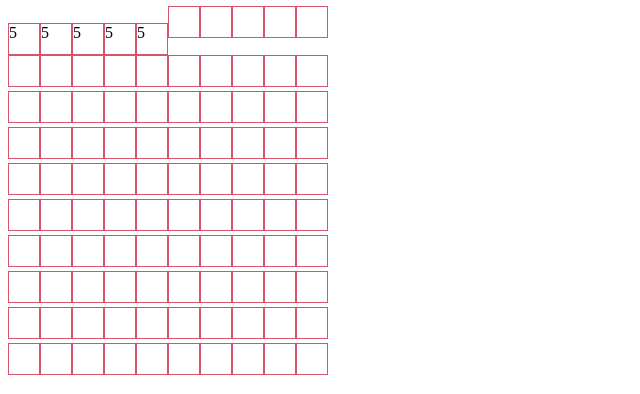
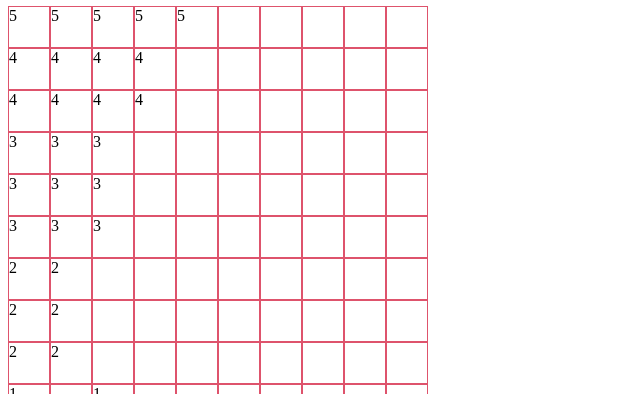
Before and after one commit to DayanWalter/TOP-battleship, a website built with webpack: page src/template.html in a window 1280 px wide. Shown: the part 69-463 px from the top of the page, without its empty margins (0-640 px from the left). Built offline with nearby package versions, Linux system fonts and the light colour scheme.

Commit message:
Added css for vertical align

```diff
--- a/src/modules/Player.js
+++ b/src/modules/Player.js
@@ -86,30 +86,30 @@ class Player {
 
   placeStatic() {
     this.placeShip(0, 0, 5, 'x');
-    // this.placeShip(1, 0, 4, 'x');
-    // this.placeShip(2, 0, 4, 'x');
-    // this.placeShip(3, 0, 3, 'x');
-    // this.placeShip(4, 0, 3, 'x');
-    // this.placeShip(5, 0, 3, 'x');
-    // this.placeShip(6, 0, 2, 'x');
-    // this.placeShip(7, 0, 2, 'x');
-    // this.placeShip(8, 0, 2, 'x');
-    // this.placeShip(9, 0, 1, 'x');
-    // this.placeShip(9, 2, 1, 'x');
+    this.placeShip(1, 0, 4, 'x');
+    this.placeShip(2, 0, 4, 'x');
+    this.placeShip(3, 0, 3, 'x');
+    this.placeShip(4, 0, 3, 'x');
+    this.placeShip(5, 0, 3, 'x');
+    this.placeShip(6, 0, 2, 'x');
+    this.placeShip(7, 0, 2, 'x');
+    this.placeShip(8, 0, 2, 'x');
+    this.placeShip(9, 0, 1, 'x');
+    this.placeShip(9, 2, 1, 'x');
   }
 
   placeStaticRandom() {
-    // this.placeShip(0, 5, 5, 'x');
-    // this.placeShip(1, 5, 4, 'x');
-    // this.placeShip(2, 5, 4, 'x');
-    // this.placeShip(3, 5, 3, 'x');
-    // this.placeShip(4, 5, 3, 'x');
-    // this.placeShip(5, 5, 3, 'x');
-    // this.placeShip(6, 5, 2, 'x');
-    // this.placeShip(7, 5, 2, 'x');
-    // this.placeShip(8, 5, 2, 'x');
-    // this.placeShip(9, 5, 1, 'x');
-    // this.placeShip(9, 7, 1, 'x');
+    this.placeShip(0, 5, 5, 'x');
+    this.placeShip(1, 5, 4, 'x');
+    this.placeShip(2, 5, 4, 'x');
+    this.placeShip(3, 5, 3, 'x');
+    this.placeShip(4, 5, 3, 'x');
+    this.placeShip(5, 5, 3, 'x');
+    this.placeShip(6, 5, 2, 'x');
+    this.placeShip(7, 5, 2, 'x');
+    this.placeShip(8, 5, 2, 'x');
+    this.placeShip(9, 5, 1, 'x');
+    this.placeShip(9, 7, 1, 'x');
   }
 }
 
--- a/src/modules/UI.js
+++ b/src/modules/UI.js
@@ -64,11 +64,9 @@ class UI {
 
   static attackOnClick(player, computer) {
     const fields = document.querySelectorAll('.empty');
-    console.log(fields);
     fields.forEach((field) => {
       field.addEventListener('click', (e) => {
         const ID = e.target.id;
-        console.log(ID);
         const x = ID.slice(-2, -1);
         const y = ID.slice(-1);
 
@@ -84,6 +82,8 @@ class UI {
     });
   }
 
+  static placeOnDrop() {}
+
   static checkWinner(player, computer) {
     setInterval(() => {
       if (player.gameboard.checkGameover()) {
--- a/src/style.css
+++ b/src/style.css
@@ -10,8 +10,8 @@ table {
 }
 
 td {
-  width: 30px;
-  height: 30px;
+  width: 50px;
+  height: 50px;
   border: 1px solid rgb(222, 83, 108);
 }
 .fill {
@@ -25,10 +25,19 @@ td {
 .hold {
   border: 10px solid red;
 }
+#playerBoard,
+#computerBoard {
+  display: grid;
+  /* grid-template-columns: repeat(10, 50px); */
+  /* flex-direction: row; */
+}
+.row {
+}
 .empty {
   display: inline-block;
-  width: 30px;
-  height: 30px;
+  vertical-align: middle;
+  width: 40px;
+  height: 40px;
   border: 1px solid rgb(222, 83, 108);
   background: white;
 }
```
Also changed, not shown: dist/index.html, 2 other files.
